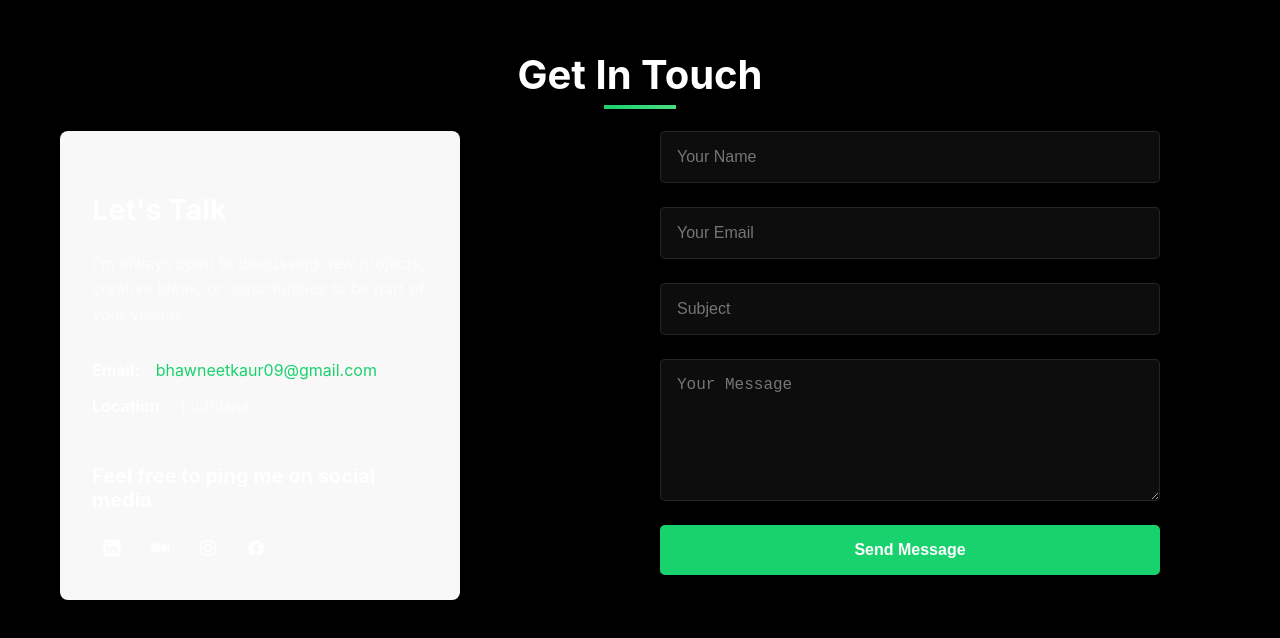
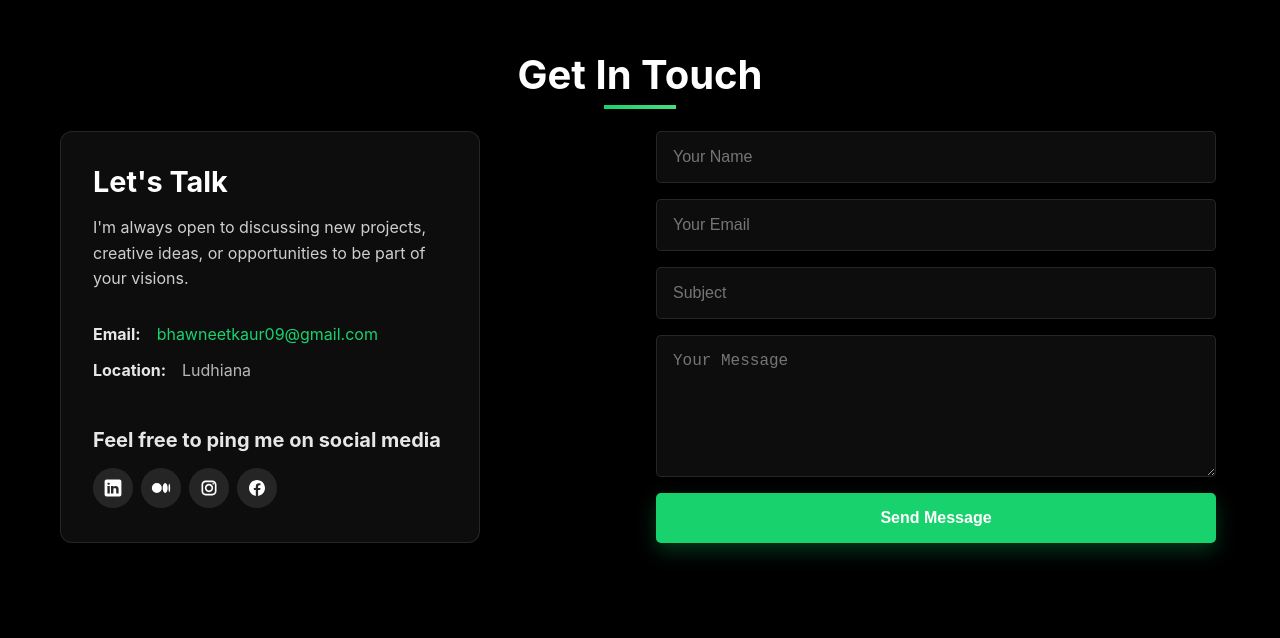
Before and after one commit to bhawneetkaur09/portfolio-website, a React (Create React App) app: page / in a window 1280 px wide. Shown: the part 2719-3357 px from the top of the page. Built offline with nearby package versions, Linux system fonts and the light colour scheme.

Commit message:
fix contact form page

```diff
--- a/src/molecules/ContactForm/contactForm.css
+++ b/src/molecules/ContactForm/contactForm.css
@@ -3,42 +3,54 @@
   flex-direction: column;
   gap: 1.5rem;
   width: 100%;
-  max-width: 500px;
+  max-width: 560px;
 }
 
 .contact-form input,
 .contact-form textarea {
-  padding: 1rem;
-  border: 1px solid var(--border-color, #eee);
-  border-radius: 4px;
+  padding: 1rem 1.1rem;
+  border: 1px solid rgba(255,255,255,0.12);
+  border-radius: 10px;
   font-size: 1rem;
-  transition: border-color 0.3s;
-  background: var(--input-bg, #fff);
-  color: var(--text-primary);
+  transition: all 0.25s ease;
+  background: rgba(255,255,255,0.04);
+  color: #fff;
 }
 
 .contact-form input:focus,
 .contact-form textarea:focus {
   outline: none;
-  border-color: var(--primary-color);
+  border-color: rgba(24,210,110,0.6);
+  box-shadow: 0 0 0 3px rgba(24,210,110,0.15);
+  background: rgba(255,255,255,0.06);
 }
 
 .submit-button {
   padding: 1rem 2rem;
-  background: var(--primary-color);
-  color: white;
+  background: #18d26e;
+  color: #000;
   border: none;
-  border-radius: 4px;
-  font-weight: 500;
+  border-radius: 10px;
+  font-weight: 700;
   cursor: pointer;
-  transition: background-color 0.3s;
+  transition: all 0.25s ease;
+  box-shadow: 0 8px 20px rgba(24,210,110,0.25);
 }
 
 .submit-button:hover:not(:disabled) {
-  background: var(--primary-color-dark);
+  filter: brightness(1.05);
+  transform: translateY(-1px);
 }
 
 .submit-button:disabled {
   opacity: 0.7;
   cursor: not-allowed;
 }
+
+.submit-button.submitting {
+  opacity: 0.85;
+}
+
+@media (max-width: 767px) {
+  .contact-form { max-width: 100%; }
+}
--- a/src/molecules/ContactInfo/contactInfo.css
+++ b/src/molecules/ContactInfo/contactInfo.css
@@ -1,8 +1,17 @@
 .contact-info {
   padding: 2rem;
-  background: var(--card-bg, #f8f8f8);
-  border-radius: 8px;
-  max-width: 400px;
+  background: rgba(255, 255, 255, 0.05);
+  border-radius: 12px;
+  max-width: 420px;
+  border: 1px solid rgba(255, 255, 255, 0.1);
+  backdrop-filter: blur(12px);
+  -webkit-backdrop-filter: blur(12px);
+  box-shadow: 0 10px 30px rgba(0,0,0,0.25);
+}
+
+.contact-info h3 {
+  color: #fff;
+  margin: 0 0 0.75rem 0;
 }
 
 .contact-details {
@@ -28,13 +37,13 @@
 }
 
 .contact-item a {
-  color: var(--primary-color);
+  color: #18d26e;
   text-decoration: none;
   transition: color 0.3s;
 }
 
 .contact-item a:hover {
-  color: var(--primary-color-dark);
+  color: #15bb62;
 }
 
 .contact-item.flex {
@@ -45,3 +54,9 @@
 .contact-item.flex dt {
   margin-bottom: 1rem;
 }
+
+@media (max-width: 767px) {
+  .contact-info {
+    max-width: 100%;
+  }
+}
--- a/src/pages/ContactPage/contactPage.css
+++ b/src/pages/ContactPage/contactPage.css
@@ -4,25 +4,25 @@
   width: 100%;
   max-width: 1200px;
   margin: 0 auto;
-  padding: 0 20px;
+  padding: 0 20px 96px;
   box-sizing: border-box;
 }
 
 .contact-content {
   display: grid;
   grid-template-columns: 1fr 1fr;
-  gap: 40px;
+  gap: 32px;
 }
 
 .contact-info h3 {
   color: #fff;
   font-size: 1.8rem;
-  margin-bottom: 1.5rem;
+  margin-bottom: 0.5rem;
 }
 
 .contact-info p {
-  color: rgba(255, 255, 255, 0.7);
-  margin-bottom: 2rem;
+  color: rgba(255, 255, 255, 0.8);
+  margin-bottom: 1.25rem;
   line-height: 1.6;
 }
 
@@ -67,7 +67,7 @@
 .contact-form {
   display: flex;
   flex-direction: column;
-  gap: 1.5rem;
+  gap: 1rem;
 }
 
 .contact-form input,
@@ -109,8 +109,18 @@
 @media (max-width: 768px) {
   .contact-content {
     grid-template-columns: 1fr;
-    gap: 2rem;
+    gap: 1.25rem;
   }
+  /* Show form first on mobile for easier action */
+  .contact-content .contact-form { order: -1; }
+  .contact-content .contact-info { order: 0; }
+  .contact-section { padding: 0 16px 110px; }
+}
+
+@media (max-width: 480px) {
+  .contact-section { padding: 0 12px 120px; }
+  .contact-info { padding: 1.25rem; }
+  .submit-button { width: 100%; }
 }
 
 .form-status.success {
```
